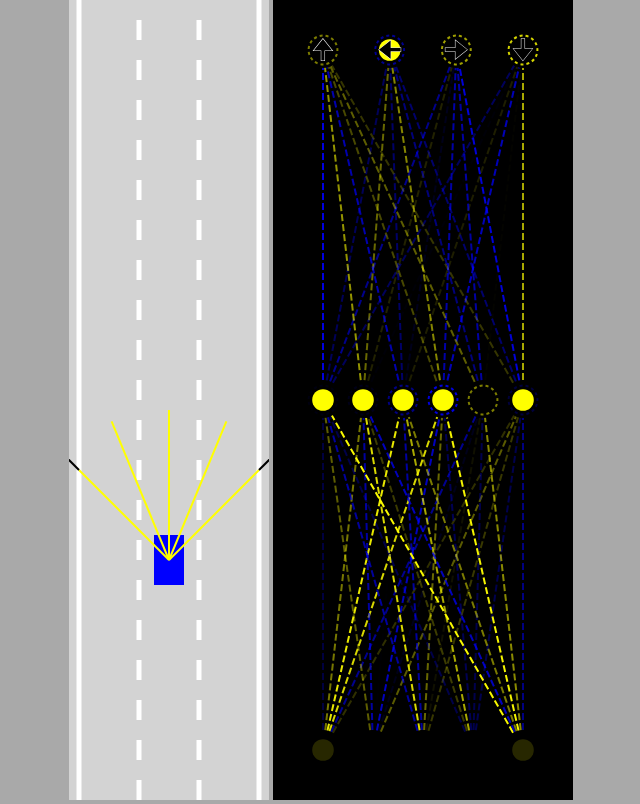
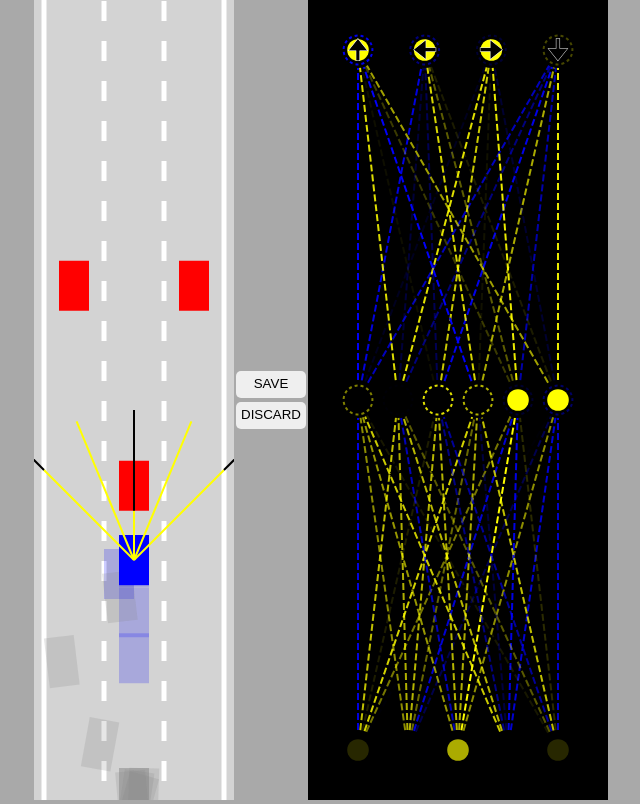
Before and after one commit to Looczky/selfDrivingCar, a plain HTML site: page index.html in a window 1280 px wide. Shown: the whole page, without its empty margins (319-959 px from the left). Drawn offline with Linux system fonts and the light colour scheme.

Commit message:
parallelization

```diff
--- a/car.js
+++ b/car.js
@@ -128,7 +128,7 @@ class Car{
         this.y -=Math.cos(this.angle)*this.speed;
     }
 
-    draw(ctx,color){
+    draw(ctx,color,drawSensor = false){
         if(this.damaged){
             ctx.fillStyle="gray";
         }else{
@@ -140,7 +140,7 @@ class Car{
             ctx.lineTo(this.polygon[i].x,this.polygon[i].y);
         }
         ctx.fill();
-        if (this.sensor){
+        if (this.sensor && drawSensor){
             this.sensor.draw(ctx);
         }
     }
--- a/index.html
+++ b/index.html
@@ -9,6 +9,10 @@
 </head>
 <body>
     <canvas id="carCanvas"></canvas>
+    <div id="verticalButtons">
+        <button onclick = "save()">SAVE</button>
+        <button onclick = "discard()">DISCARD</button>
+    </div>
     <canvas id="networkCanvas"></canvas>
     <script src="visualizer.js"></script>
     <script src="network.js"></script>
--- a/main.js
+++ b/main.js
@@ -11,37 +11,79 @@ const carCtx = carCanvas.getContext("2d");
 const networkCtx = networkCanvas.getContext("2d");
 
 const road = new Road(carCanvas.width/2,carCanvas.width*0.9);
-const car = new Car(road.getLaneCenter(1),100,30,50,"AI");
+
+const N = 100;
+const cars = generateCars(N);
+let bestCar = cars[0];
+if(localStorage.getItem('bestBrain')){
+    bestCar.brain = JSON.parse(
+        localStorage.getItem('bestBrain')
+    );
+}
+
 const traffic = [
-    new Car(road.getLaneCenter(1),-100,30,50,"DUMMY",2)
+    new Car(road.getLaneCenter(1),-100,30,50,"DUMMY",2),
+    new Car(road.getLaneCenter(0),-300,30,50,"DUMMY",2),
+    new Car(road.getLaneCenter(2),-300,30,50,"DUMMY",2),
 ];
 
 animate();
+
+function save(){
+    localStorage.setItem('bestBrain',
+        JSON.stringify(bestCar.brain));
+}
+
+function discard(){
+    localStorage.removeItem('bestBrain');
+}
+
+function generateCars(N){
+    const cars = [];
+    for(let i = 1;i<=N;i++){
+        cars.push(new Car(road.getLaneCenter(1),100,30,50,"AI"));
+    }
+    return cars;
+}
 
 function animate(time){
     for (let i=0;i<traffic.length;i++){
         traffic[i].update(road.borders,[]);
     }
 
-    car.update(road.borders,traffic);
+    for (let i = 0;i<cars.length;i++){
+        cars[i].update(road.borders,traffic);
+    }
+    bestCar = cars.find(
+        c=>c.y==Math.min(
+            ...cars.map(c=>c.y)
+        )
+    );
+
 
     carCanvas.height = window.innerHeight;
     networkCanvas.height = window.innerHeight;
 
 
     carCtx.save();
-    carCtx.translate(0,-car.y+carCanvas.height*0.7);
+    carCtx.translate(0,-bestCar.y+carCanvas.height*0.7);
 
     road.draw(carCtx);
 
     for(let i = 0;i<traffic.length;i++){
         traffic[i].draw(carCtx,'red');
     }
-    car.draw(carCtx,'blue');
+
+    carCtx.globalAlpha = 0.2
+    for (let i = 0; i<cars.length;i++){
+        cars[i].draw(carCtx,'blue');
+    }
+    carCtx.globalAlpha = 1;
+    bestCar.draw(carCtx,'blue',true);
 
     carCtx.restore();
 
     networkCtx.lineDashOffset = -time/50;
-    Visualizer.drawNetwork(networkCtx,car.brain);
+    Visualizer.drawNetwork(networkCtx,bestCar.brain);
     requestAnimationFrame(animate);
 }
--- a/style.css
+++ b/style.css
@@ -2,7 +2,26 @@ body{
     margin:0;
     background: darkgray;
     overflow: hidden;
-    text-align: center;
+    display: flex;
+    justify-content: center;
+    align-items:center;
+}
+
+#verticalButtons{
+    display: flex;
+    flex-direction: column;
+}
+
+button{
+    border:none;
+    border-radius: 5px;
+    padding: 5px 5px 7px 5px;
+    margin: 2px;
+    cursor:pointer;
+}
+
+button:hover{
+    background: blue;
 }
 
 
```
